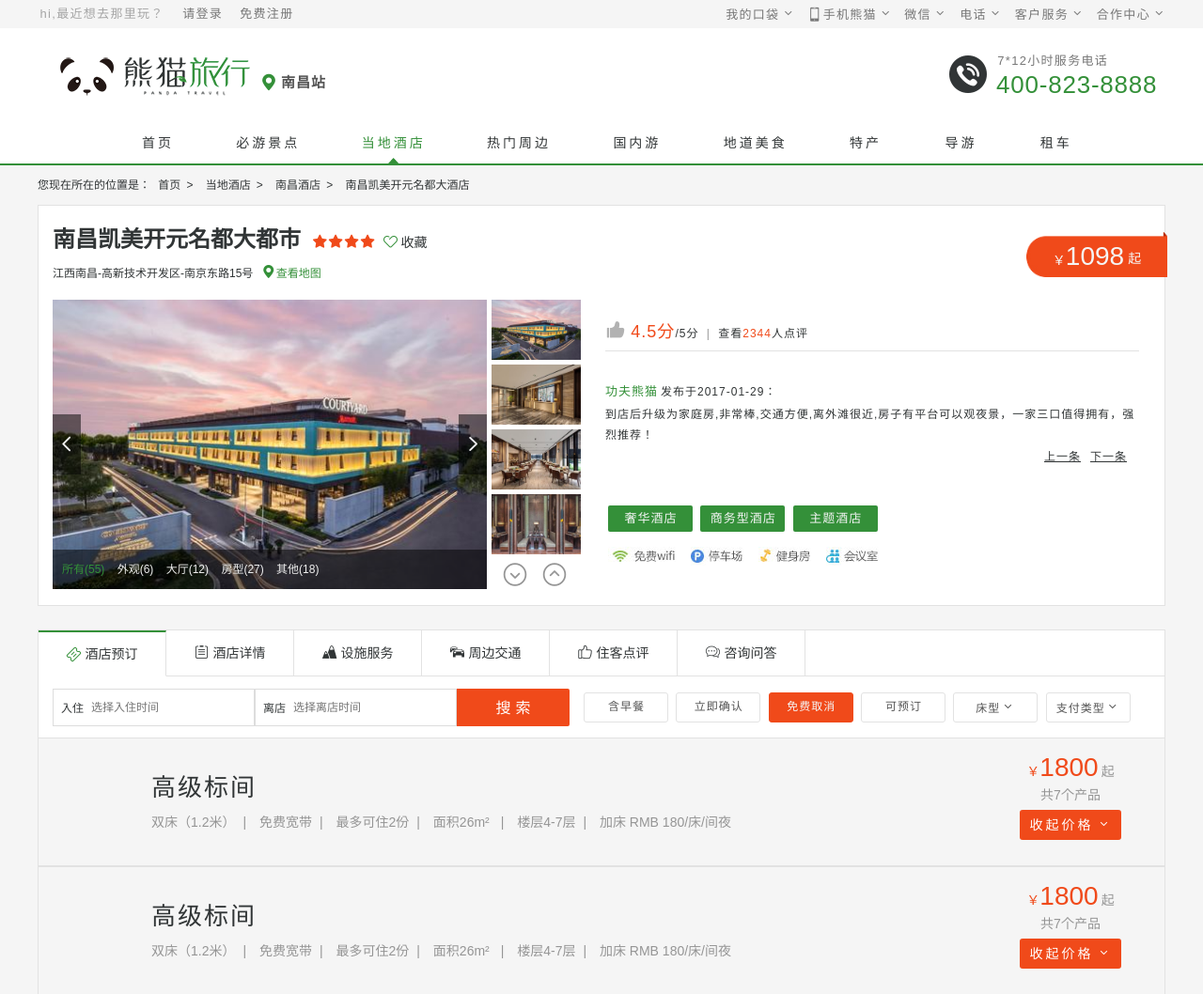
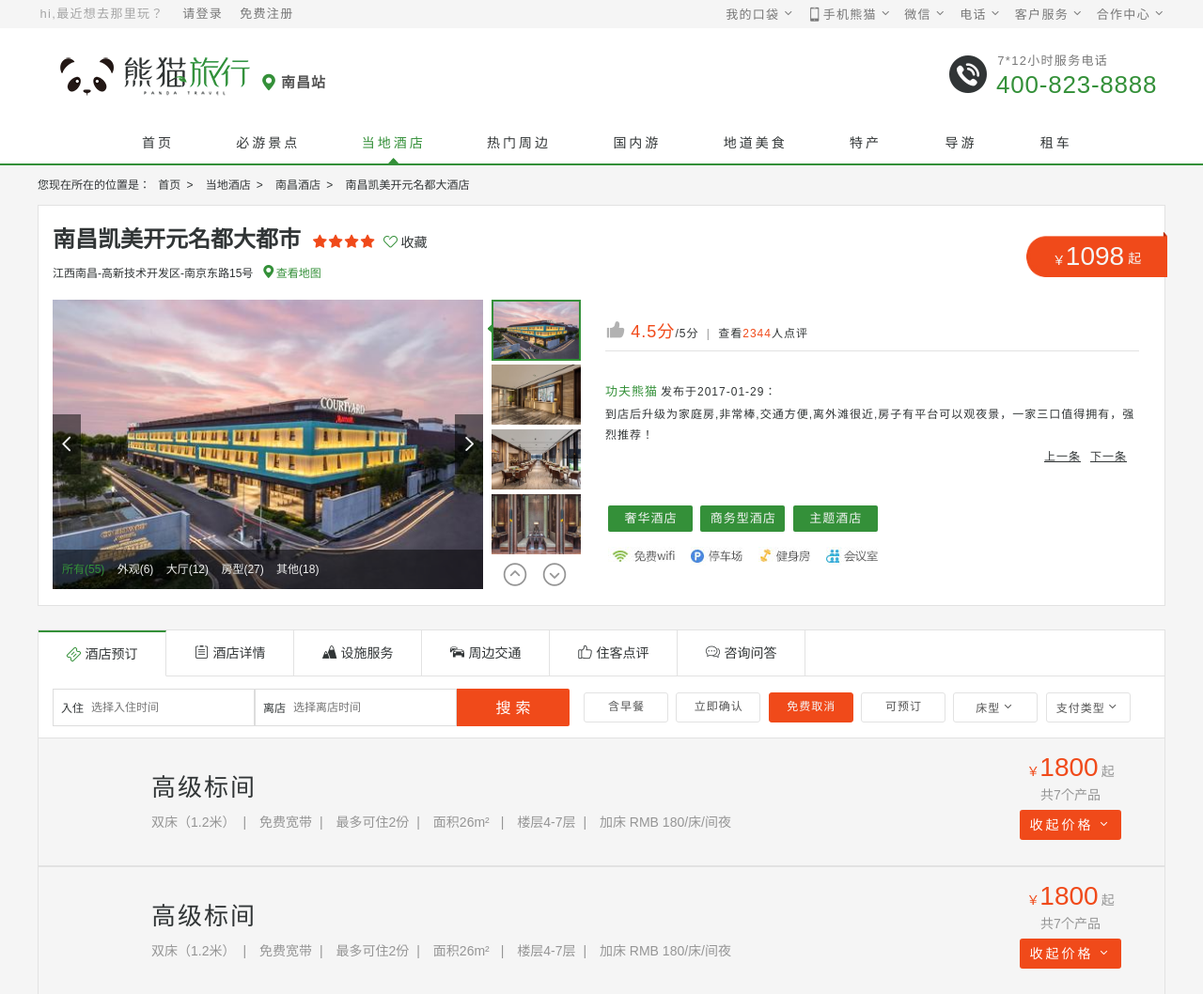
Before and after one commit to yuwq1098/pandaTrip_Geek.Yu, a plain HTML site: page pages/localHotel-details.html in a window 1280 px wide. Shown: the top 1058 px of the page at 94% size. Drawn offline with nearby package versions, Linux system fonts and the light colour scheme.

Commit message:
子控制轮播（双向控制的轮播图效果）

```diff
--- a/css/main.css
+++ b/css/main.css
@@ -2776,6 +2776,7 @@ section.appraise .appraise-box p{
     overflow: hidden;
 }
 
+
 /*当地酒店的详情页轮播图*/
 .ticket_img_scroll{
     width: 562px;
@@ -2783,18 +2784,21 @@ section.appraise .appraise-box p{
     height: 308px;
     bottom: auto;
     left: 15px;
+}
+.datu{
+    position: relative;
+    width: 458px;
+    height: 308px;
     overflow: hidden;
 }
-.datu{
-    position: relative;
-}
 .pic_mod_ul {
-    width: 462px;
     height: 308px;
-    position: relative;
     overflow: hidden;
     cursor: pointer;
     color: #ededed;
+    position: absolute;
+    top: 0;
+    left: 0;
 }
 .datu_prev, .datu_next {
     display: block;
@@ -2841,20 +2845,21 @@ section.appraise .appraise-box p{
     color: #349039;
 }
 
-.xtu {
+.vertical-xtu{
     width: 95px;
     height: 271px;
     overflow: hidden;
     position: relative;
-}
-.pic_tab_dl {
+    padding-left: 4px;
+}
+.vertical-xtu ul {
     height: 308px;
     position: absolute;
     top: 0;
-    left: 0;
+    left: 4px;
     color: #eee;
 }
-.pic_tab_dl dd {
+.vertical-xtu ul li{
     width: 95px;
     height: 64px;
     margin-bottom: 5px;
@@ -2862,6 +2867,39 @@ section.appraise .appraise-box p{
     position: relative;
     background: url(../img/loading_img.jpg) no-repeat center;
     background-size: 100% 100%;
+}
+.vertical-xtu ul li.on:after{
+    content: "";
+    display: block;
+    height: 61px;
+    width: 91px;
+    border: 2px solid #349039;
+    position: absolute;
+    top: 0;
+    left: 0;
+    z-index: 2;
+}
+.vertical-xtu ul li.on:before{
+    content: "";
+    width: 0;
+    height: 0;
+    display: block;
+    border-top: 3px solid #349039;
+    border-left: 3px solid #349039;
+    border-bottom: 3px solid transparent;
+    border-right: 3px solid transparent;
+    -webkit-transform-origin: left bottom;
+    -moz-transform-origin: left bottom;
+    transform-origin: left bottom;
+    -webkit-transform: rotate(-45deg);
+    -moz-transform: rotate(-45deg);
+    transform: rotate(-45deg);
+    position: absolute;
+    top: 0;
+    left: 0;
+    bottom: 0;
+    margin: auto;
+    z-index: 2;
 }
 .pic_left,
 .pic_right{
@@ -2894,6 +2932,7 @@ section.appraise .appraise-box p{
 }
 
 
+/*当地酒店图文详情信息区*/
 .image-text-content-1 .p-info-area{
     width: 592px;
 }
--- a/js/plugins.js
+++ b/js/plugins.js
@@ -648,8 +648,8 @@
                     if(xtqhnum<4){mingdjl_h=0;}
                     if(xtqhnum==picminnum-1){mingdjl_h=-(mingdjl_num-1)*picminh;}
                     $(setting.pnum).find('ul').stop().animate({'top':mingdjl_h},setting.delayTime);
-                    }
                 }
+            }
         }
 
         //大图切换过程
--- a/pages/localHotel-details.html
+++ b/pages/localHotel-details.html
@@ -16,7 +16,7 @@
         <!-- Modernizr使支持HTML5和CSS3的浏览器可以充分利用HTML5和CSS3的特性进行开发，同时又不会牺牲其他不支持这些新技术的浏览器的控制。 -->
         <script src="../js/vendor/modernizr-2.8.3.min.js"></script>
     </head>
-    <body>
+    <body class="user-unselect">
         <!--[if lte IE 9]>
             <p class="browserupgrade">您的浏览器版本 <strong>过于老旧</strong>。  请 <a href="http://browsehappy.com/">更新您的浏览器版本</a> 以获得最佳的体验。</p>
         <![endif]-->
@@ -222,22 +222,22 @@
                             </section>
 
                             <!-- 图片切换模式 - - 开始 -->
-                            <div class="ticket_img_scroll vertical-layout clearfix">
-                                <div class="datu pull-left">
+                            <div class="ticket_img_scroll vertical-layout clearfix" id="tour_ban">
+                                <div class="datu pull-left" id="ban_pic">
 
-                                    <a href="javascript:;" class="line_icon datu_prev">
+                                    <a href="javascript:;" class="line_icon datu_prev" id="prev1">
                                         <i class="iconfont icon-back"></i>
                                     </a>
-                                    <a href="javascript:;" class="line_icon datu_next">
+                                    <a href="javascript:;" class="line_icon datu_next" id="next1">
                                         <i class="iconfont icon-right"></i>
                                     </a>
                                     <ul class="pic_mod_ul">
-                                        <li><img src="../img/hotel-details01.jpg" width="462" height="308"></li>
-                                        <li style="display: none;"><img src="../img/hotel-details02.jpg" width="462" height="308"></li>
-                                        <li style="display: none;"><img src="../img/hotel-details03.jpg" width="462" height="308"></li>
-                                        <li style="display: none;"><img src="../img/hotel-details04.jpg" width="462" height="308"></li>
-                                        <li style="display: none;"><img src="../img/hotel-details05.jpg" width="462" height="308"></li>
-                                        <li style="display: none;"><img src="../img/hotel-details06.jpg" width="462" height="308"></li>
+                                        <li><img src="../img/hotel-details01.jpg" width="458" height="308"></li>
+                                        <li><img src="../img/hotel-details02.jpg" width="458" height="308"></li>
+                                        <li><img src="../img/hotel-details03.jpg" width="458" height="308"></li>
+                                        <li><img src="../img/hotel-details04.jpg" width="458" height="308"></li>
+                                        <li><img src="../img/hotel-details05.jpg" width="458" height="308"></li>
+                                        <li><img src="../img/hotel-details01.jpg" width="458" height="308"></li>
                                     </ul>
                                     <section class="tu-info">
                                         <a href="javascript:;" class="on">所有(55)</a>
@@ -248,27 +248,18 @@
                                     </section>
 
                                 </div>
-                                <div class="xtu pull-right" style="height: 271px;">
-                                    <dl class="pic_tab_dl" style="width: 95px; top: 0px;">
-
-
-                                        <dd class="current"><img width="95" height="64" src="../img/hotel-details01.jpg">
-                                        <div class="ticket_meng"></div>
-                                        </dd>
-                                        <dd><img width="95" height="64" src="../img/hotel-details02.jpg">
-                                        </dd>
-                                        <dd><img width="95" height="64" src="../img/hotel-details03.jpg">
-                                        </dd>
-                                        <dd><img width="95" height="64" src="../img/hotel-details04.jpg">
-                                        </dd>
-                                        <dd><img width="95" height="64" src="../img/hotel-details05.jpg">
-                                        </dd>
-                                        <dd><img width="95" height="64" src="../img/hotel-details06.jpg">
-                                        </dd>
-                                    <dt style="top: 0px;"></dt></dl>
+                                <div class="xtu pull-right vertical-xtu" style="height: 271px;" id="ban_num1">
+                                    <ul>
+                                        <li><img width="95" height="64" src="../img/hotel-details01.jpg"/></li>
+                                        <li><img width="95" height="64" src="../img/hotel-details02.jpg"/></li>
+                                        <li><img width="95" height="64" src="../img/hotel-details03.jpg"/></li>
+                                        <li><img width="95" height="64" src="../img/hotel-details04.jpg"/></li>
+                                        <li><img width="95" height="64" src="../img/hotel-details05.jpg"/></li>
+                                        <li><img width="95" height="64" src="../img/hotel-details01.jpg"/></li>
+                                    </ul>
                                 </div>
-                                <span class="pic_left"><i class="iconfont icon-rounddown"></i></span>
-                                <span class="pic_right"><i class="iconfont icon-roundtop"></i></span>
+                                <span class="pic_left" id="prev_btn1"><i class="iconfont icon-roundtop"></i></span>
+                                <span class="pic_right" id="next_btn1"><i class="iconfont icon-rounddown"></i></span>
                             </div> <!-- 图片切换模式 - - 结束 -->
 
                             <div class="p-info-area vertical-layout">
@@ -1027,8 +1018,23 @@
                         _this.addClass("on");
                         _refDom.show();
                     }
+                });
 
-                })
+                // 酒店双向控制轮播图效果
+                $('#tour_ban').banqh({
+                    box:"#tour_ban",//总框架
+                    pic:"#ban_pic",//大图框架
+                    pnum:"#ban_num1",//小图框架
+                    prev_btn:"#prev_btn1",//小图左箭头
+                    next_btn:"#next_btn1",//小图右箭头
+                    prev:"#prev1",//大图左箭头
+                    next:"#next1",//大图右箭头
+                    delayTime:400,//切换一张图片时间
+                    order:0,//当前显示的图片（从0开始）
+                    picdire:true,//大图滚动方向（true为水平方向滚动）
+                    mindire:false,//小图滚动方向（true为水平方向滚动
+                    min_picnum:4,//小图显示数量
+                });
 
             });
 
```
